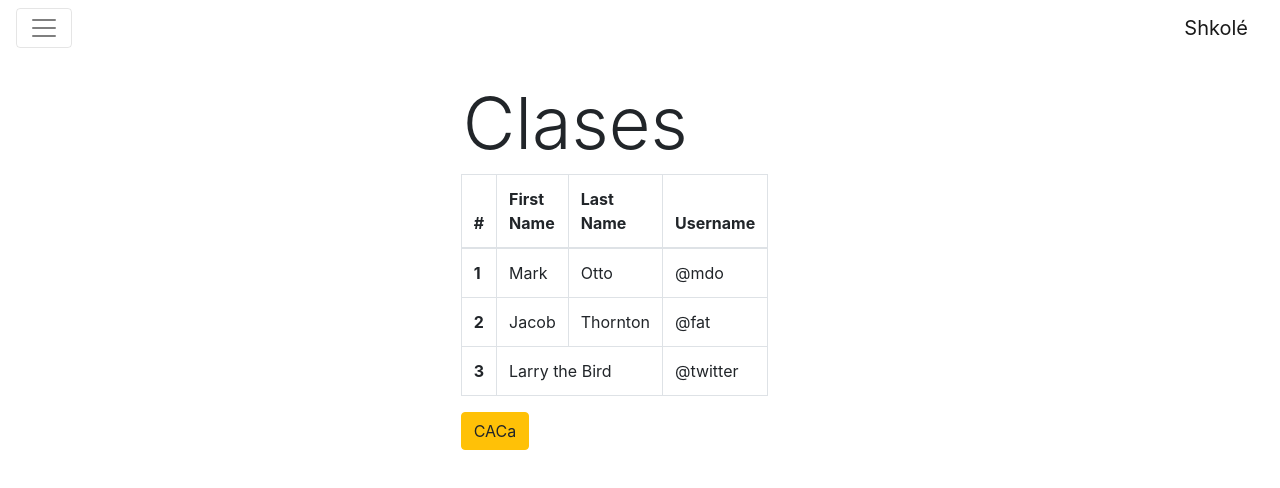
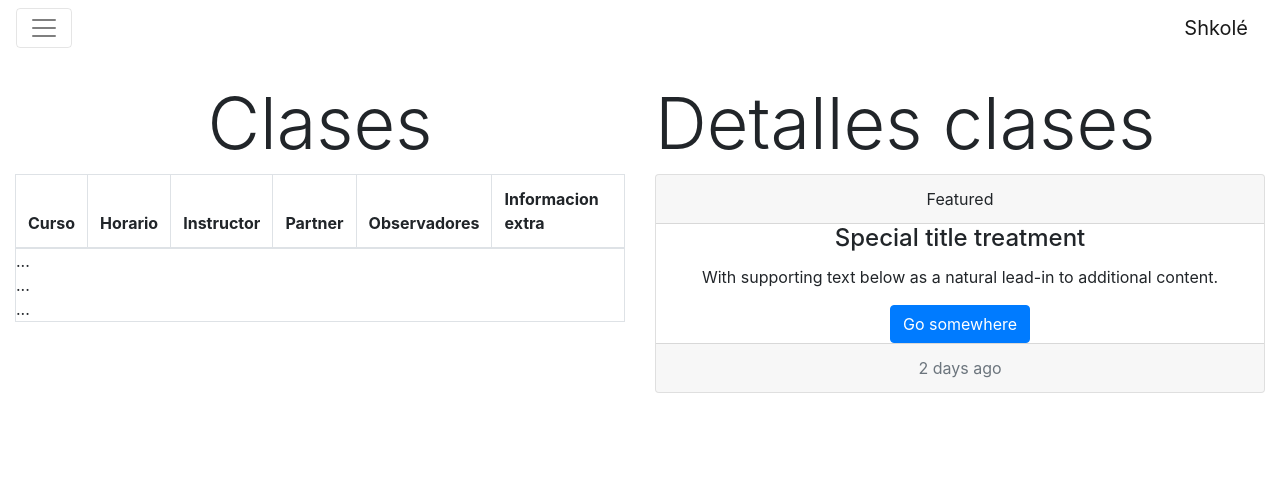
Before and after one commit to wainola/WebGonzalo, an Angular app: page / in a window 1280 px wide. Shown: the top 488 px of the page. Built offline with nearby package versions, Linux system fonts and the light colour scheme.

Commit message:
Diseño de la interfaz de la pagina principal

```diff
--- a/src/app/app.component.html
+++ b/src/app/app.component.html
@@ -1,10 +1,27 @@
 <app-header-site></app-header-site>
-<div class="container d-flex justify-content-center">
+<div class="container-fluid">
   <div class="row">
-    <div class="col-lg-8">
+    <div class="col-lg-6">
       <br>
       <h1 class="display-3 text-center">Clases</h1>
       <app-clases></app-clases>
     </div>
+    <div class="col-lg-6">
+      <br>
+      <h1 class="display-3">Detalles clases</h1>
+      <div class="card text-center">
+        <div class="card-header">
+          Featured
+        </div>
+        <div class="card-block">
+          <h4 class="card-title">Special title treatment</h4>
+          <p class="card-text">With supporting text below as a natural lead-in to additional content.</p>
+          <a href="#" class="btn btn-primary">Go somewhere</a>
+        </div>
+        <div class="card-footer text-muted">
+          2 days ago
+        </div>
+      </div>
+    </div>
   </div>
 </div>
--- a/src/app/app.module.ts
+++ b/src/app/app.module.ts
@@ -6,12 +6,14 @@ import { HttpModule } from '@angular/http';
 import { AppComponent } from './app.component';
 import { HeaderSiteComponent } from './header-site.component';
 import { ClasesComponent } from './clases/clases.component';
+import { AsignaturasComponent } from './clases/asignaturas/asignaturas.component';
 
 @NgModule({
   declarations: [
     AppComponent,
     HeaderSiteComponent,
-    ClasesComponent
+    ClasesComponent,
+    AsignaturasComponent
   ],
   imports: [
     BrowserModule,
--- /dev/null
+++ b/src/app/clases/asignaturas/asignaturas.component.html
@@ -0,0 +1,3 @@
+<p>
+  asignaturas works!
+</p>
--- /dev/null
+++ b/src/app/clases/asignaturas/asignaturas.component.ts
@@ -0,0 +1,15 @@
+import { Component, OnInit } from '@angular/core';
+
+@Component({
+  selector: 'app-asignaturas',
+  templateUrl: './asignaturas.component.html',
+  styles: []
+})
+export class AsignaturasComponent implements OnInit {
+
+  constructor() { }
+
+  ngOnInit() {
+  }
+
+}
--- a/src/app/clases/clases.component.html
+++ b/src/app/clases/clases.component.html
@@ -1,30 +1,23 @@
 <table class="table table-hover table-bordered">
   <thead>
     <tr>
-      <th>#</th>
-      <th>First Name</th>
-      <th>Last Name</th>
-      <th>Username</th>
+      <th>Curso</th>
+      <th>Horario</th>
+      <th>Instructor</th>
+      <th>Partner</th>
+      <th>Observadores</th>
+      <th>Informacion extra</th>
     </tr>
   </thead>
   <tbody>
     <tr>
-      <th scope="row">1</th>
-      <td>Mark</td>
-      <td>Otto</td>
-      <td>@mdo</td>
+      ...
     </tr>
     <tr>
-      <th scope="row">2</th>
-      <td>Jacob</td>
-      <td>Thornton</td>
-      <td>@fat</td>
+      ...
     </tr>
     <tr>
-      <th scope="row">3</th>
-      <td colspan="2">Larry the Bird</td>
-      <td>@twitter</td>
+      ...
     </tr>
   </tbody>
 </table>
-<button type="button" name="button" class="btn btn-warning">CACa</button>
```
Also changed, not shown: 1 other file (tests, documents, lock files or other folders).
